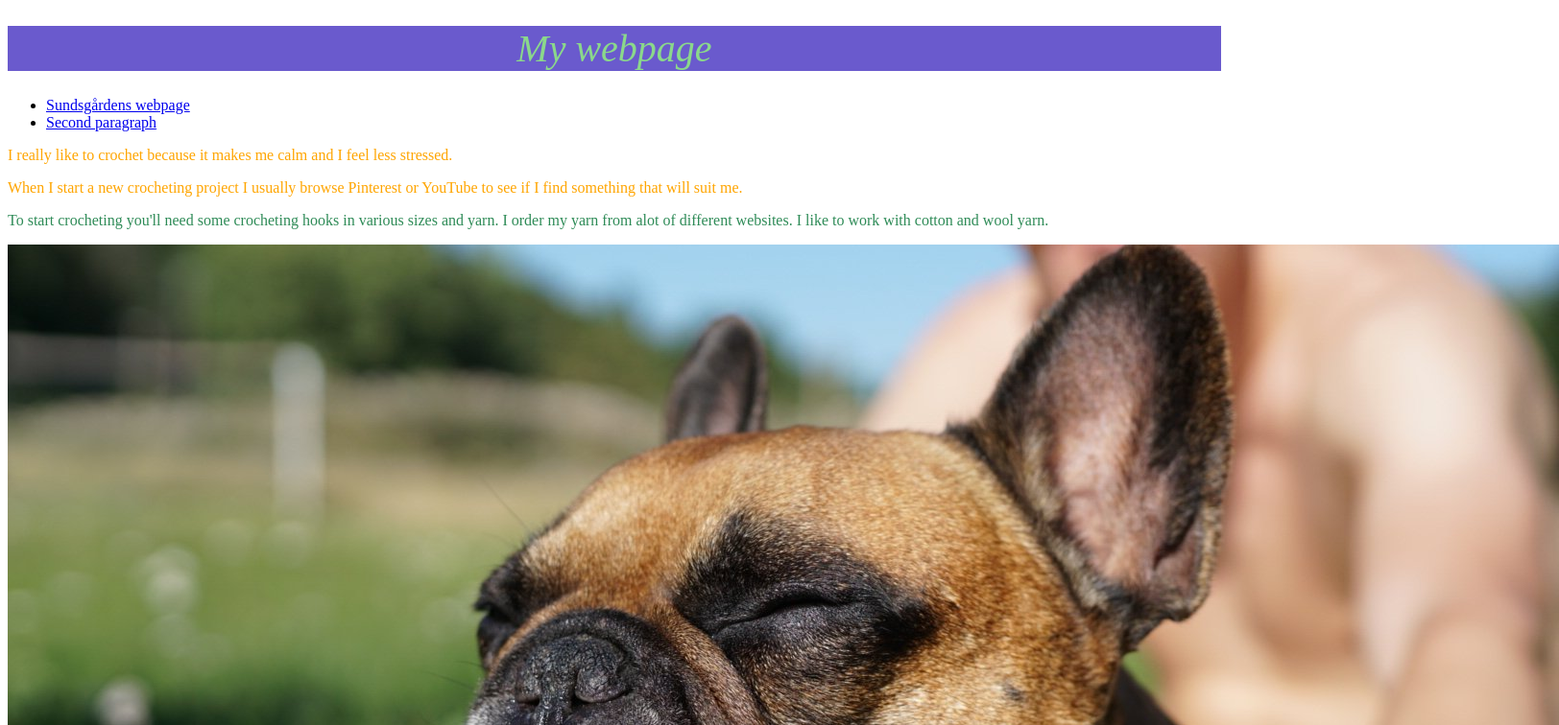
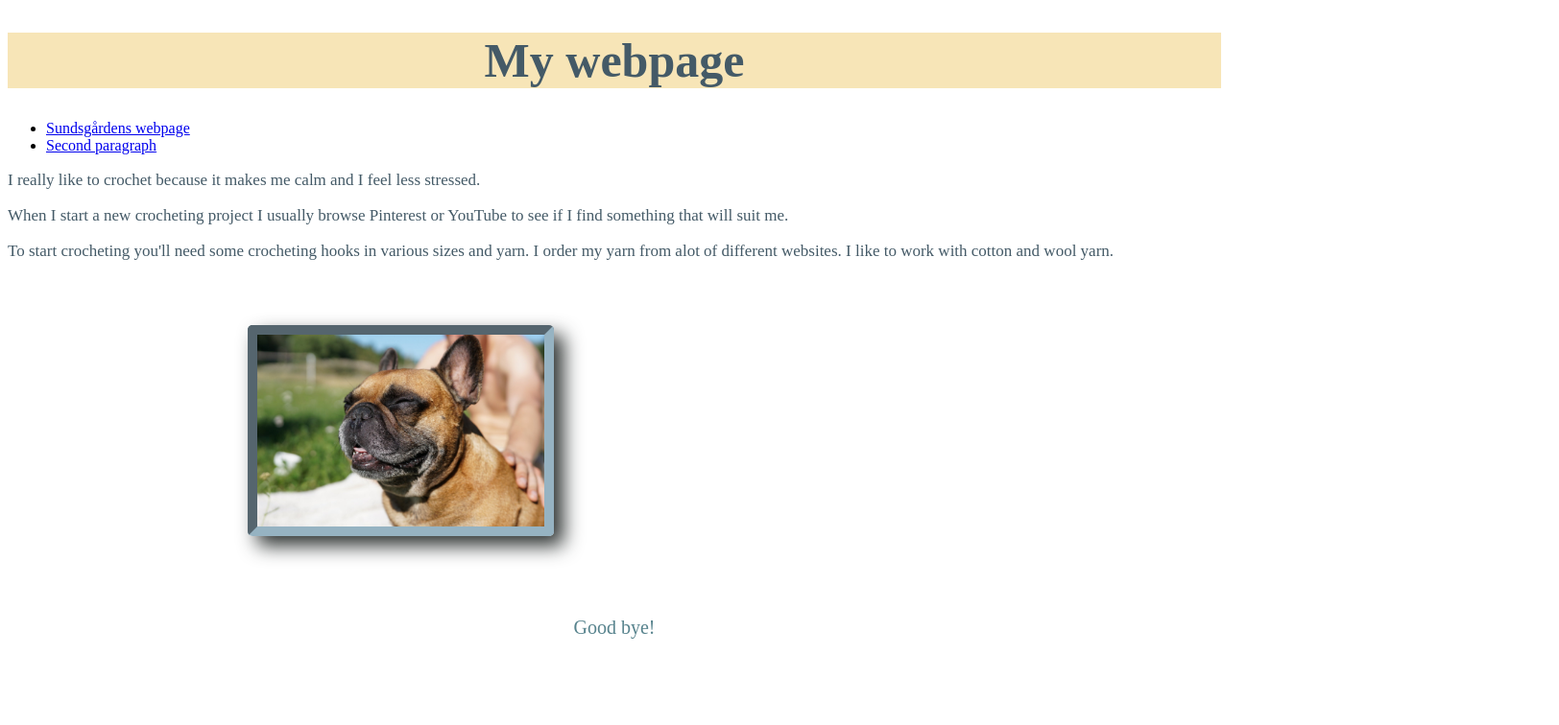
Before and after one commit to Novante/mecenat, a plain HTML site: page index.html in a window 1280 px wide. Shown: the top 756 px of the page at 96% size, 1624 px wide, since content can reach past the window. Drawn offline with Linux system fonts and the light colour scheme.

Commit message:
adds in index.

```diff
--- a/styles/index.css
+++ b/styles/index.css
@@ -1,22 +1,43 @@
 h1 {
-    color: rgb(139, 216, 139);
-    font-size: 40px;
-    font-weight: 300;
-    font-style: italic;
+    color: #445a67;
+    font-size: 50px;
+    font-weight: 500px;
+    font-style: serif;
     text-align: center;
-    background-color: slateblue;
+    background-color:#F7e5b7;
 }
 
 /*this is a single line comment*/
 
 /*This comment takes up multiple rows*/
 #second-paragraph {
-    color: purple;
+    color: #445a67;
 }
 p {
-    color: orange;
+    color: #445a67;
+    font-size: 17px;
+    font-style: serif;
+
 }
 
-.dog-info, .last-paragraph {
-    color:seagreen;
+
+img {
+    height: 200px;
+    width: auto;
+    margin: 50px 250px 80px 250px;
+    border-width: 10px;
+    border-style: inset;
+    border-color: #96B3C2;
+    border-radius: 5px;
+    box-shadow: 10px 10px 20px #2e3332;
+
 }
+
+footer {
+    color:#57838D;
+    font-size: 20px;
+    font-weight: 200px;
+    font-style: serif;
+    text-align: center;
+
+}
```
Also changed, not shown: index.html (line endings or trailing spaces).
